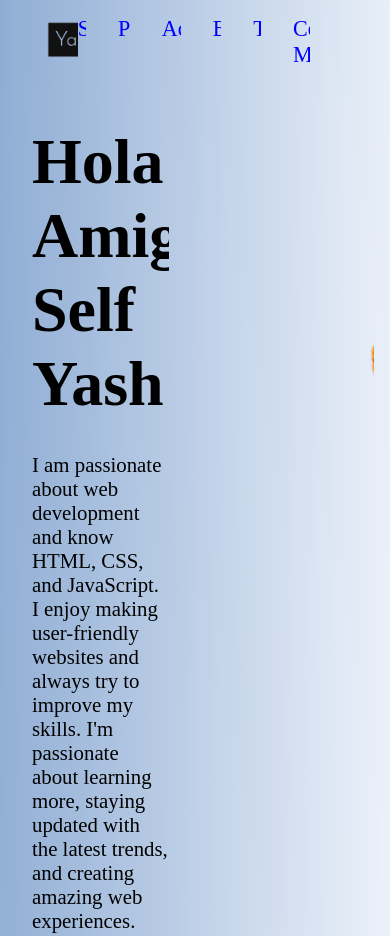
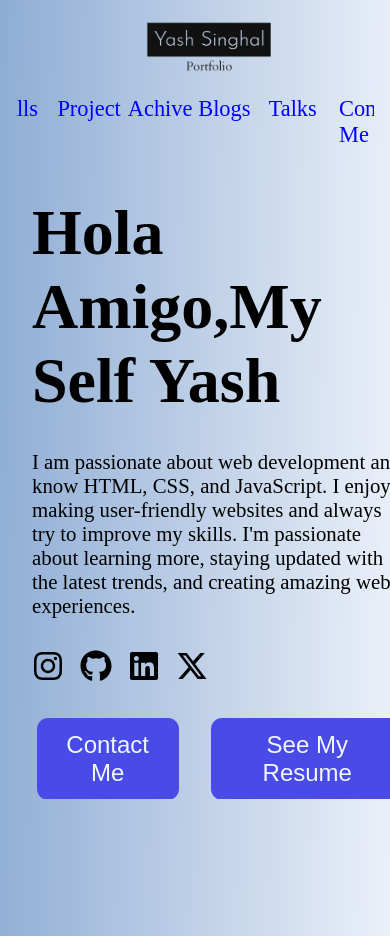
Before and after one commit to knowsyash/codesoft, a plain HTML site: page task1/index.html in a window 390 px wide. Shown: the top 936 px of the page. Drawn offline with Linux system fonts and the light colour scheme.

Commit message:
updated responsiveness

```diff
--- a/task1/index.html
+++ b/task1/index.html
@@ -21,7 +21,7 @@
                 <a id="skills" href="http://">Achivements</a>
                 <a id="skills" href="https://x.com/yashsinghalsays">Blogs</a>
                 <a id="skills"href="https://www.linkedin.com/in/yash-singhal-87b452292/">Talks</a>
-                <a id="skills"href=https://t.me/mostlyenlighted>Contact Me</a>
+                <a id="skills" class ="cm"href=https://t.me/mostlyenlighted>Contact Me</a>
             </nav>
         </div>
     </header>
--- a/task1/project.css
+++ b/task1/project.css
@@ -11,8 +11,7 @@
                      padding: 2rem;
 
                      column-gap: 1.5rem;
-                     width: 100%;
-                     height: 80vh;
+                     height: max-content;
                      justify-content: space-evenly;
                      }
   .skills-items{  display: flex;
--- a/task1/styles.css
+++ b/task1/styles.css
@@ -14,6 +14,7 @@ background: linear-gradient(91deg, rgba(143,173,212,1) 0%, rgba(237,242,250,1) 1
   margin-bottom: 1rem;
            display: flex;
            justify-content: space-between;
+           flex-wrap: wrap;
            }
 .logo-holder{ }
 .logo-holder img{  padding-left: 1.9rem;
@@ -21,14 +22,18 @@ background: linear-gradient(91deg, rgba(143,173,212,1) 0%, rgba(237,242,250,1) 1
 nav{  display: flex;
       column-gap: 2rem;
       padding-right: 4rem;
+
         }
  nav a{text-decoration: none;
         font-size: 1.38rem;  }
+    main{width: 100%;}
 
   .main-container{ margin: auto;
+                    width: 100%;
     padding: 1rem;
     padding-left: 2rem;
                     display: flex;
+
                       }
                     @keyframes slideInFromLeft {
                         from {
@@ -45,10 +50,54 @@ nav{  display: flex;
                              flex-direction: column;
                              row-gap: 2rem;
                              animation: slideInFromLeft 0.9s ease-out forwards;
+                              }
+          @media  (max-width: 980px)
 
-                              }
+          {  main{min-width: 978px;}
+             header{width: 100%;
+                    margin: auto; }
+             nav {display: flex;
+                  justify-content: center;
+                  column-gap: 1rem;}
+             .main-container{display: inline-block;
+                              flex-wrap: wrap;
+                              justify-content: center; }
+            .left-main-container{width :100%;
+                                  display: flex;
+                                 justify-content: center;  }
+             .right-main-container{width: 0%;}
+             .right-main-container img{}
+             .heading{display: flex;
+                      flex-direction: column;
+                      row-gap: 2rem;
+                      column-gap: 1rem;
+                      justify-content: center;}
+          }
         .left-main-container-h1{ font-size: 2rem;
                  }
+        @media (max-width: 630px)
+         { .logo-holder{display: flex;
+                          justify-content: center;
+                          padding-bottom:1rem ;}
+          .heading img{font-size: 2rem;}
+           .heading{row-gap: 0.4rem;
+                      justify-content: center;}
+          nav{ display: flex;
+                width: 100%;
+                padding: 0%;
+                margin: 0%;
+               column-gap: 0.4rem; }
+          nav a{padding: 0rem 1.3rem;
+                min-width: 4rem;
+                padding: 0%;
+                margin: 0%;
+                 font-size: 1.4rem;  }
+         .left-main-container-button{width: 100%;
+                                      display: flex;
+                                      justify-content: center;
+                                      column-gap: 2rem;
+                                      }
+        }
 
         .left-main-container-p{font-size: 1.3rem;}
         .left-main-container-forimg{
```
